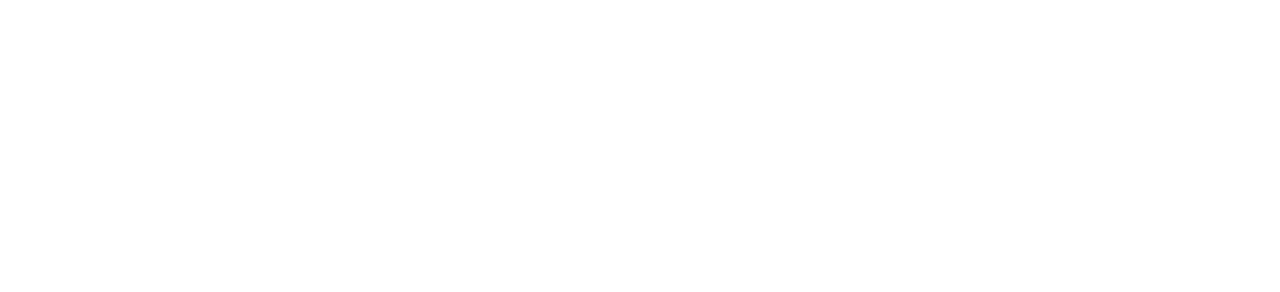
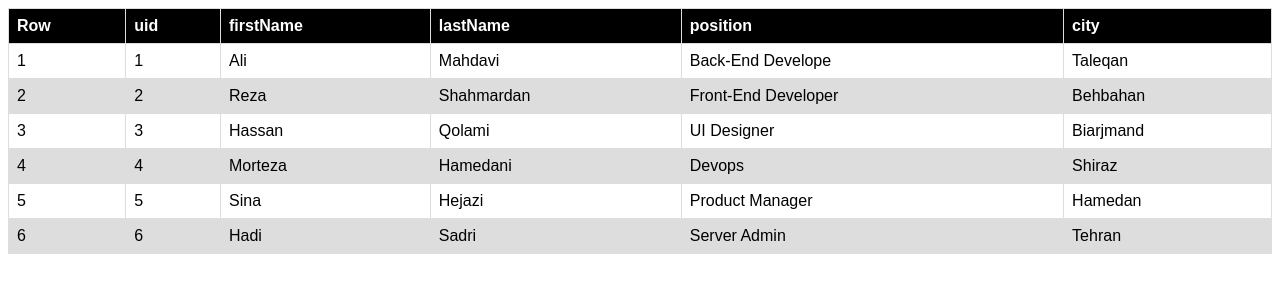
Before and after one commit to EhsanRahbari/Ehsan_Rahbari_hw7, a plain HTML site: page question9/index.html in a window 1280 px wide. Drawn offline with Linux system fonts and the light colour scheme.

Commit message:
question 9 has been added

```diff
--- a/question9/index.html
+++ b/question9/index.html
@@ -3,6 +3,7 @@
 <head>
     <meta charset="UTF-8">
     <meta http-equiv="X-UA-Compatible" content="IE=edge">
+    <link rel="stylesheet" href="style.css">
     <meta name="viewport" content="width=device-width, initial-scale=1.0">
     <title>question9</title>
 </head>
--- a/question9/index.js
+++ b/question9/index.js
@@ -2,83 +2,79 @@ let personData = [
   {
     uid: 1,
     firstName: "Ali",
-        lastName: "Mahdavi"
+    lastName: "Mahdavi",
   },
   {
     uid: 2,
-        firstName: "Reza" ,
-        lastName: "Shahmardan"
+    firstName: "Reza",
+    lastName: "Shahmardan",
   },
   {
     uid: 3,
     firstName: "Hassan",
-        lastName: "Qolami"
+    lastName: "Qolami",
   },
   {
     uid: 4,
     firstName: "Morteza",
-        lastName: "Hamedani"
+    lastName: "Hamedani",
   },
   {
     uid: 5,
     firstName: "Sina",
-        lastName: "Hejazi"
+    lastName: "Hejazi",
   },
   {
     uid: 6,
     firstName: "Hadi",
-        lastName: "Sadri"
-    }
-]
+    lastName: "Sadri",
+  },
+];
 
 let additionalPersonData = [
   {
     uid: 3,
     position: "UI Designer",
-        city: "Biarjmand"
+    city: "Biarjmand",
   },
   {
     uid: 1,
     position: "Back-End Develope",
-        city: "Taleqan"
+    city: "Taleqan",
   },
   {
     uid: 2,
     position: "Front-End Developer",
-        city: "Behbahan"
+    city: "Behbahan",
   },
   {
     uid: 4,
     position: "Devops",
-        city: "Shiraz"
+    city: "Shiraz",
   },
   {
     uid: 6,
     position: "Server Admin",
-        city: "Tehran"
+    city: "Tehran",
   },
   {
     uid: 5,
     position: "Product Manager",
-        city: "Hamedan"
-    }
-]
+    city: "Hamedan",
+  },
+];
 
-
-let arr3 = personData.map((item)=> {
-  let arr4 = additionalPersonData.find((item2)=>  item.uid === item2.uid)
-    return {...item , ...arr4};
-
+let arr3 = personData.map((item) => {
+  let arr4 = additionalPersonData.find((item2) => item.uid === item2.uid);
+  return { ...item, ...arr4 };
 });
-// console.log(arr3.length)
 
 let table = document.createElement("table");
 
-let tableHeaders = ["Row",...Object.keys(arr3[0])];
+let tableHeaders = ["Row", ...Object.keys(arr3[0])];
 let tableHeaderTags = [];
 let tablerows = [];
 let tableDatas = [];
-// let tdTags = [];
 
 for (let index = 0; index <= arr3.length; index++) {
   const element = document.createElement("tr");
@@ -87,9 +83,12 @@ for (let index = 0; index <= arr3.length; index++) {
 
 for (let index = 0; index < tableHeaders.length; index++) {
   const element = document.createElement("th");
+  // element.style.border = "4px solid"
   element.innerText = tableHeaders[index];
   tableHeaderTags.push(element);
-
+}
+for (let index = 0; index < tableHeaderTags.length; index++) {
+  tablerows[0].appendChild(tableHeaderTags[index]);
 }
 
 for (let index = 0; index < arr3.length; index++) {
@@ -97,20 +96,29 @@ for (let index = 0; index < arr3.length; index++) {
   tableDatas.push(element);
 }
 
-for (let index = 0; index < tablerows.length -1; index++) {
-    // const tbrow = tablerows[index];
+for (let index = 1; index < tablerows.length; index++) {
   let rowNumber = document.createElement("td");
-    rowNumber.innerText = `${index + 1}`;
+  // rowNumber.style.border = "4px solid"
+  rowNumber.innerText = `${index}`;
   tablerows[index].appendChild(rowNumber);
-    const tbdata = tableDatas[index];
-    for (let j = 0; j < tableDatas[index].length; j++) {
-        // const tdTag = document.createElement("td");
-        for (let i = 0; i < tbdata[j].length; i++) {
+  const tbdata = tableDatas[index - 1];
+  for (let j = 0; j < tableDatas[index - 1].length; j++) {
     const element = document.createElement("td");
-            element.innerText = tbdata[j][i];
+    element.innerText = tbdata[j];
     tablerows[index].appendChild(element);
   }
 }
+
+for (let index = 0; index < tablerows.length; index++) {
+  table.appendChild(tablerows[index]);
 }
-console.log(tableHeaderTags);
-console.log(tablerows);
+
+
+
+
+
+
+
+
+//appending the table to the html
+document.body.appendChild(table);
--- /dev/null
+++ b/question9/style.css
@@ -0,0 +1,21 @@
+table {
+    font-family: arial, sans-serif;
+    border-collapse: collapse;
+    width: 100%;
+  }
+
+  td{
+    border: 1px solid #dddddd;
+    text-align: left;
+    padding: 8px;
+  }
+  th{
+      background-color: black;
+      color: white;
+    border: 1px solid #dddddd;
+    text-align: left;
+    padding: 8px;
+  }
+  tr:nth-child(odd) {
+    background-color: #dddddd;
+  }
```
Lines whose indentation alone changed are shown as unchanged.
